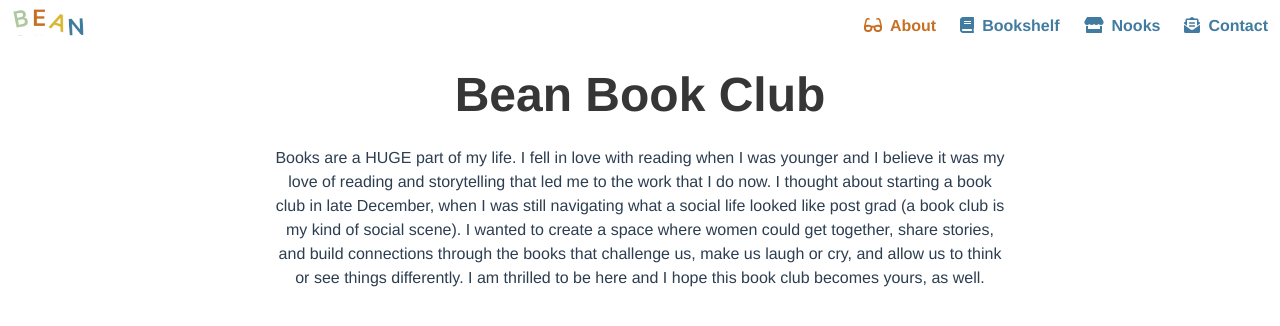
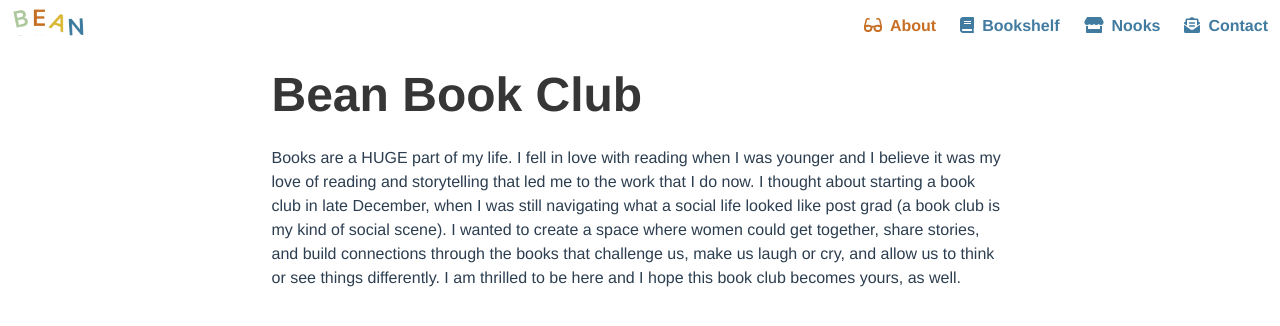
Before and after one commit to tlyver/beanbook-web, a Vue app: page /about in a window 1280 px wide. Shown: the top 326 px of the page. Built offline with nearby package versions, Linux system fonts and the light colour scheme.

Commit message:
Sets global left text-align

```diff
--- a/src/App.vue
+++ b/src/App.vue
@@ -28,7 +28,7 @@ export default {
   font-family: 'Avenir', Helvetica, Arial, sans-serif
   -webkit-font-smoothing: antialiased
   -moz-osx-font-smoothing: grayscale
-  text-align: center
+  text-align: left
   color: #2c3e50
 
 #nav
```
